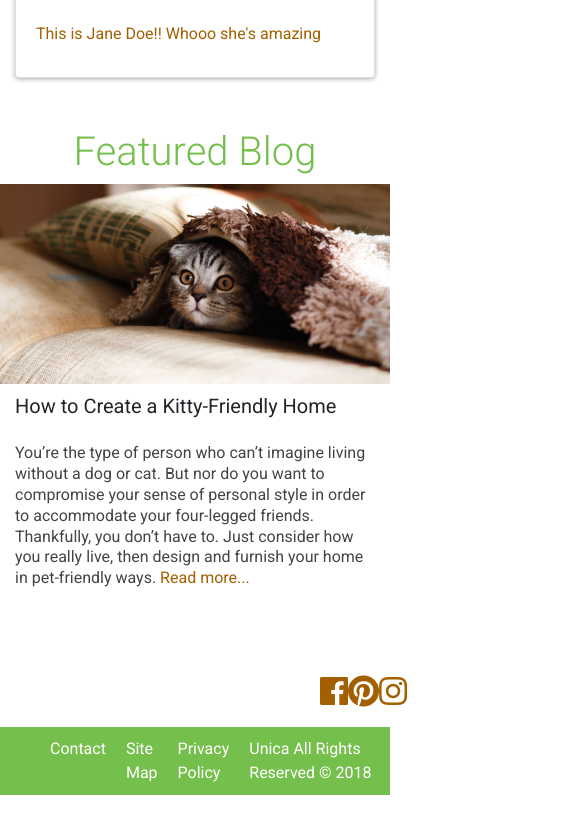
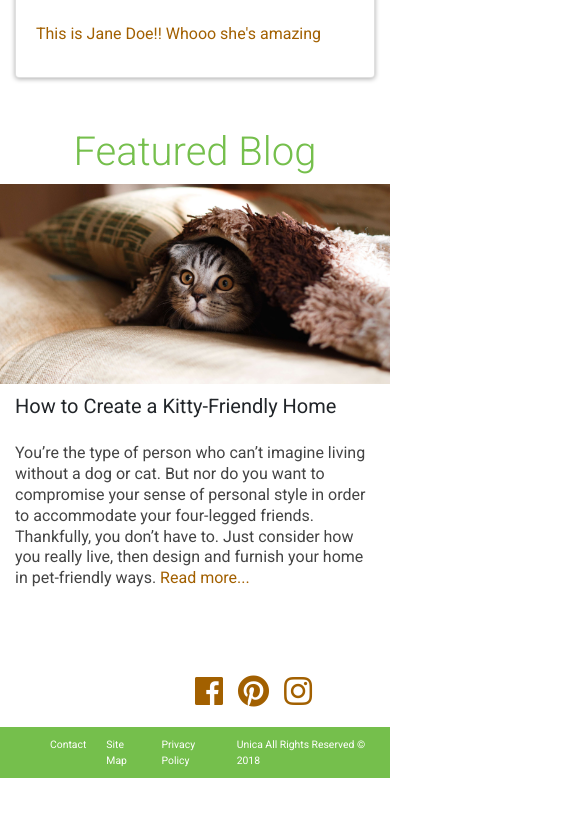
Before and after one commit to joannapuno/unica, a website: page index.html in a window 390 px wide. Shown: the part 4084-4899 px from the top of the page, 585 px wide, since content can reach past the window. Drawn offline with nearby package versions, Linux system fonts and the light colour scheme; a script that the page names is missing.

Commit message:
footer updated
I added media queries!

```diff
--- a/sass/components/footer.scss
+++ b/sass/components/footer.scss
@@ -28,3 +28,21 @@ footer {
         margin-right:20px;
     }
 }
+
+@media screen and (max-width: 600px){
+    .footer-menu {
+        font-size: 0.65em;
+    }
+    .footer-container{
+        align-items: center;
+    }
+}
+
+@media screen and (max-width: 750px){
+    .footer-container{
+
+        i {
+            margin-right: 15px;
+        }
+    }
+}
```
Also changed, not shown: css/app.css.
